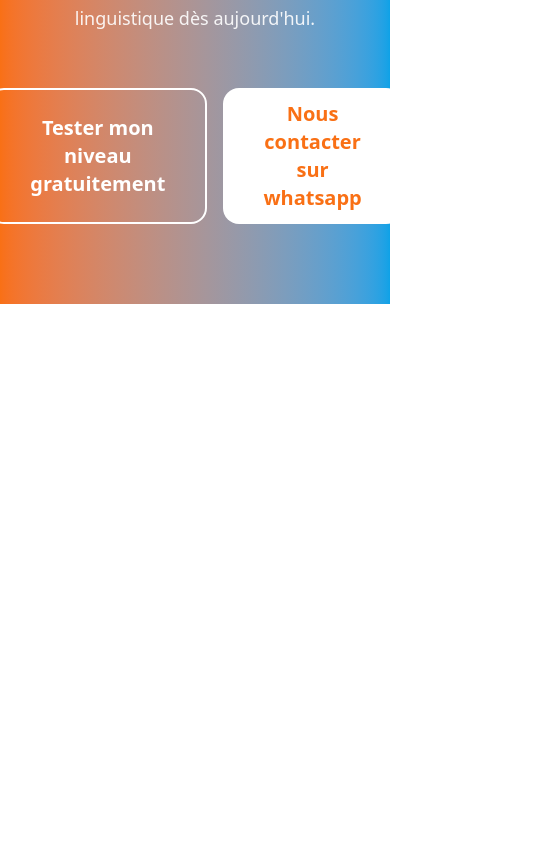
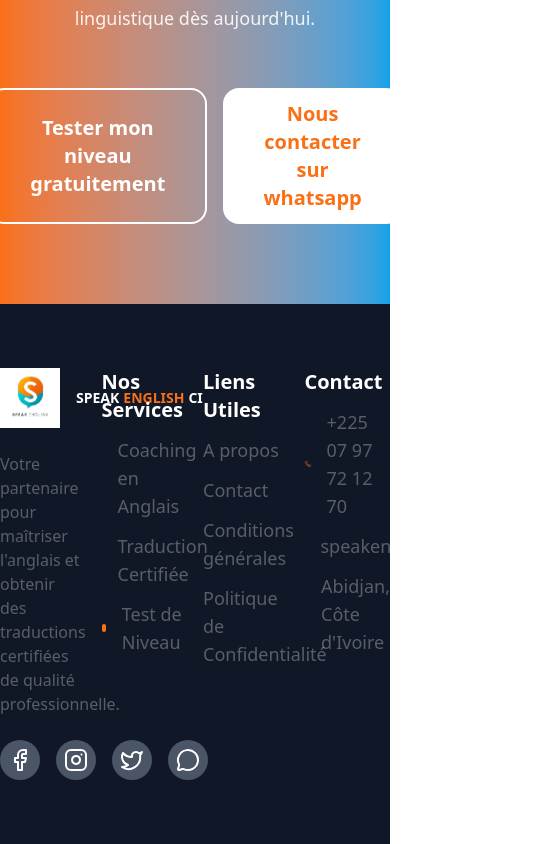
Before and after one commit to TraoreAllassane10/speakenglishciv_clone, a React (Vite) app: page / in a window 390 px wide. Shown: the part 6144-6988 px from the top of the page, 559 px wide, since content can reach past the window. Before the commit the page ends 6448 px from the top, so only its background shows below. Built offline with nearby package versions, Linux system fonts and the light colour scheme.

Commit message:
Design Footer

```diff
--- /dev/null
+++ b/src/components/Footer.tsx
@@ -0,0 +1,158 @@
+import { Link } from "react-router-dom";
+import logo from "../assets/logo.png";
+import {
+  Facebook,
+  Instagram,
+  Mail,
+  MapPin,
+  MessageCircle,
+  Phone,
+  Twitter,
+} from "lucide-react";
+
+const Footer = () => {
+  return (
+    <div className="bg-gray-900 ">
+      <div className="md:mx-4 lg:mx-20 py-16">
+        <div className="grid grid-cols-4 gap-4">
+          {/* LOgo et description */}
+          <div>
+            <div className="flex flex-col gap-6">
+              {/* Logo */}
+              <Link to="/" className="flex gap-4 place-items-center">
+                <img src={logo} alt="Logo" width={60} height={60} />
+                <span className="space-x-1 font-bold text-sm sm:text-lg lg:text-xl">
+                  <span className="text-white">SPEAK</span>
+                  <span className="text-primary">ENGLISH</span>
+                  <span className="text-white">CI</span>
+                </span>
+              </Link>
+
+              <p className="text-md text-white/30">
+                Votre partenaire pour maîtriser l'anglais et obtenir des
+                traductions certifiées de qualité professionnelle.
+              </p>
+
+              <div className="flex gap-4">
+                <button className="bg-gray-600 p-2 hover:bg-[#F97015] rounded-full transition duration-300">
+                  <Facebook className="text-white" />
+                </button>
+                <button className="bg-gray-600 p-2 hover:bg-[#F97015] rounded-full transition duration-300">
+                  <Instagram className="text-white" />
+                </button>
+                <button className="bg-gray-600 p-2 hover:bg-[#F97015] rounded-full transition duration-300">
+                  <Twitter className="text-white" />
+                </button>
+                <button className="bg-gray-600 p-2 hover:bg-[#F97015] rounded-full transition duration-300">
+                  <MessageCircle className="text-white" />
+                </button>
+              </div>
+            </div>
+          </div>
+
+          {/* Nos Services */}
+          <div className="flex flex-col gap-3 text-white">
+            <h2 className="font-bold text-xl">Nos Services</h2>
+
+            <div className="flex place-items-center gap-4">
+              <div className="bg-primary w-2 h-2 rounded-full"></div>{" "}
+              <Link
+                to="/"
+                className="text-lg text-white/30 hover:text-[#F97015] transition duration-300"
+              >
+                Coaching en Anglais
+              </Link>
+            </div>
+
+            <div className="flex place-items-center gap-4">
+              <div className="bg-secondary w-2 h-2 rounded-full"></div>{" "}
+              <Link
+                to="/"
+                className="text-lg text-white/30 hover:text-[#F97015] transition duration-300"
+              >
+                Traduction Certifiée
+              </Link>
+            </div>
+
+            <div className="flex place-items-center gap-4">
+              <div className="bg-primary w-2 h-2 rounded-full"></div>{" "}
+              <Link
+                to="/"
+                className="text-lg text-white/30 hover:text-[#F97015] transition duration-300"
+              >
+                Test de Niveau
+              </Link>
+            </div>
+          </div>
+
+          {/* LIens utiles */}
+          <div className="flex flex-col gap-3 text-white">
+            <h2 className="font-bold text-xl">Liens Utiles</h2>
+
+            <Link
+              to="/"
+              className="text-lg text-white/30 hover:text-[#F97015] transition duration-300"
+            >
+              A propos
+            </Link>
+            <Link
+              to="/"
+              className="text-lg text-white/30 hover:text-[#F97015] transition duration-300"
+            >
+              Contact
+            </Link>
+            <Link
+              to="/"
+              className="text-lg text-white/30 hover:text-[#F97015] transition duration-300"
+            >
+              Conditions générales
+            </Link>
+            <Link
+              to="/"
+              className="text-lg text-white/30 hover:text-[#F97015] transition duration-300"
+            >
+              Politique de Confidentialité
+            </Link>
+          </div>
+
+          {/* Nos Services */}
+          <div className="flex flex-col gap-3 text-white">
+            <h2 className="font-bold text-xl">Contact</h2>
+
+            <div className="flex place-items-center gap-4">
+              <Phone size={16} className="text-primary" />
+              <Link
+                to="/"
+                className="text-lg text-white/30 hover:text-[#F97015] transition duration-300"
+              >
+                +225 07 97 72 12 70
+              </Link>
+            </div>
+
+            <div className="flex place-items-center gap-4">
+              <Mail size={16} className="text-secondary" />
+              <Link
+                to="/"
+                className="text-lg text-white/30 hover:text-[#F97015] transition duration-300"
+              >
+                speakenglishciv@gmail.com
+              </Link>
+            </div>
+
+            <div className="flex place-items-center gap-4">
+              <MapPin size={16} className="text-primary" />
+              <Link
+                to="/"
+                className="text-lg text-white/30 hover:text-[#F97015] transition duration-300"
+              >
+                Abidjan, Côte d'Ivoire
+              </Link>
+            </div>
+          </div>
+        </div>
+      </div>
+    </div>
+  );
+};
+
+export default Footer;
--- a/src/pages/Acceuil.tsx
+++ b/src/pages/Acceuil.tsx
@@ -1,3 +1,4 @@
+import Footer from "../components/Footer";
 import HeroContact from "../components/HeroContact";
 import HeroHome from "../components/HeroHome";
 import Packs from "../components/Packs";
@@ -10,6 +11,7 @@ const Acceuil = () => {
       <Services />
       <Packs/>
       <HeroContact/>
+      <Footer/>
     </>
   );
 };
```
